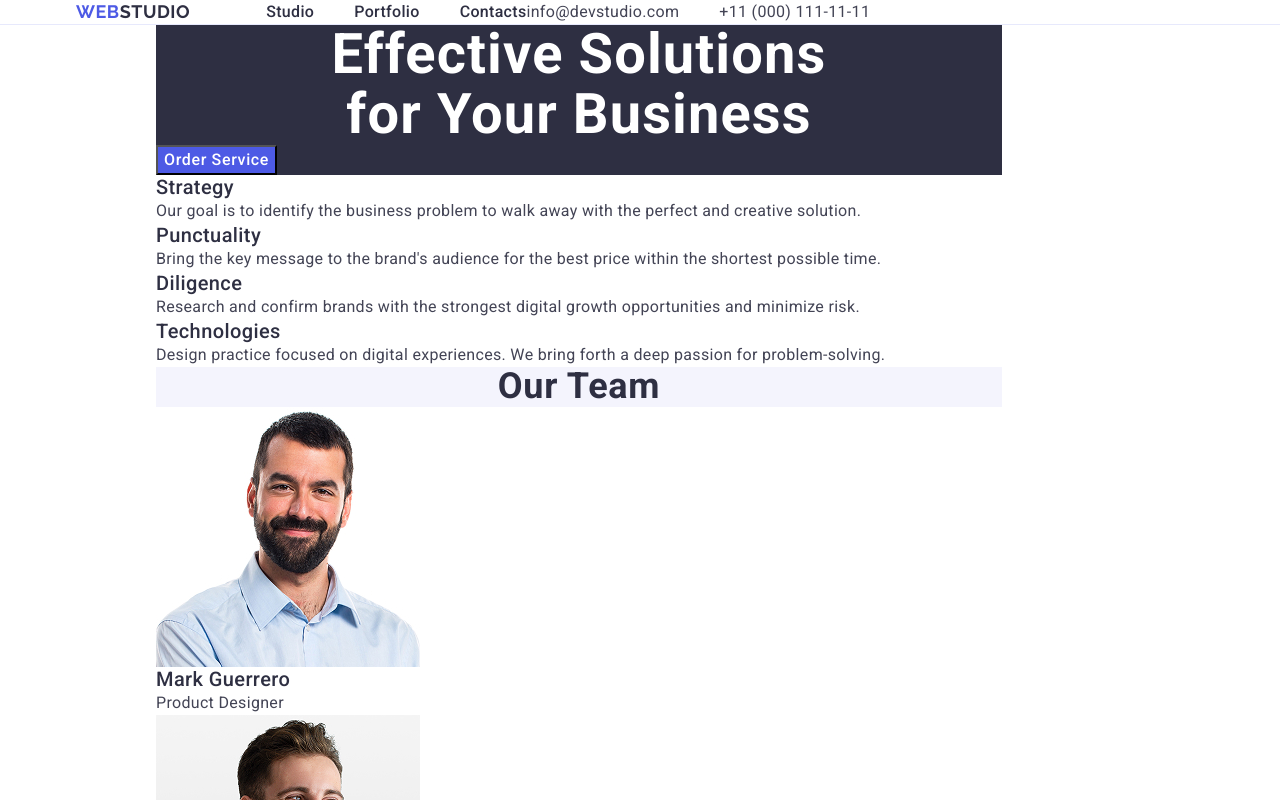
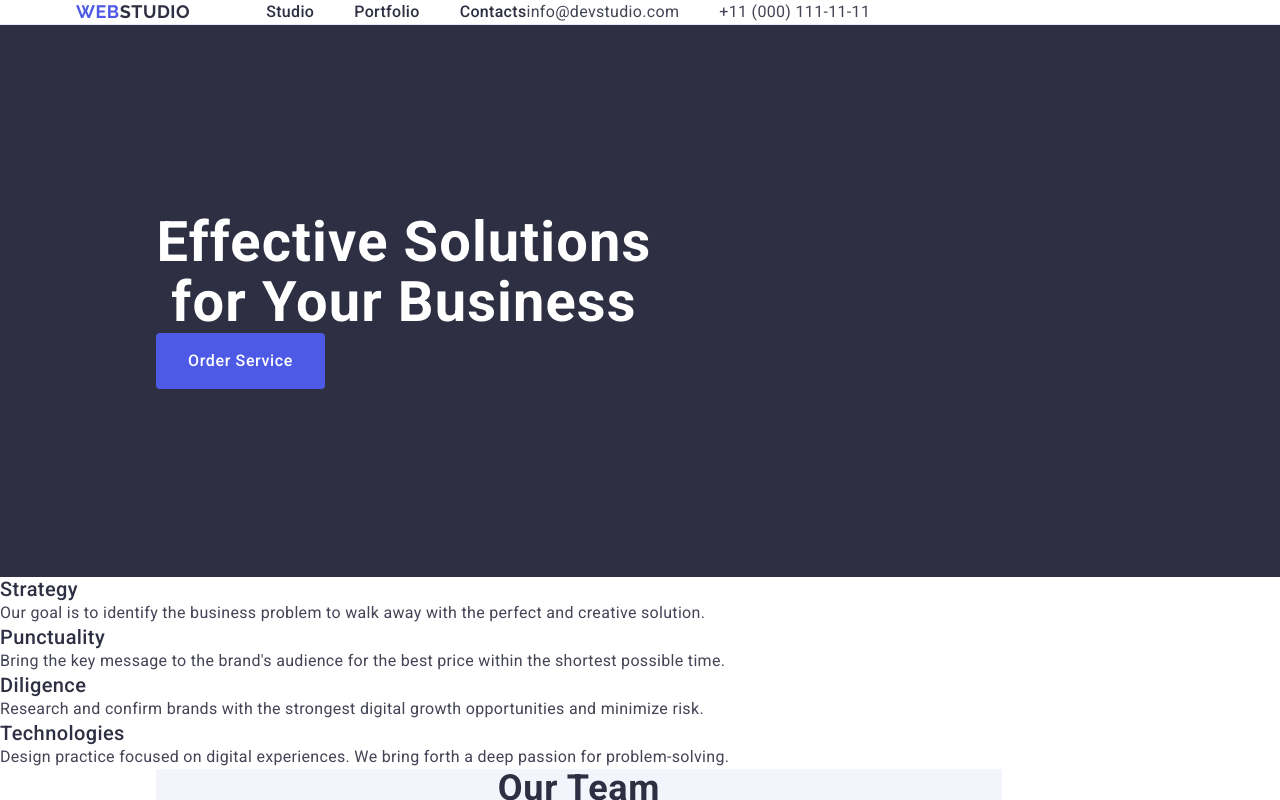
Before and after one commit to dziuban05/goit-markup-hw-03, a plain HTML site: page index.html in a window 1280 px wide. Shown: the top 800 px of the page. Drawn offline with nearby package versions, Linux system fonts and the light colour scheme.

Commit message:
section1

```diff
--- a/css/styles.css
+++ b/css/styles.css
@@ -30,8 +30,6 @@ img  {
     max-width: 1158px;
     padding-left: 156px;
     padding-right: 156px;
-    margin-left:
-    margin-right:
 }
 
 .contact {
@@ -98,6 +96,7 @@ address {
     letter-spacing: 0.02em;
     text-align: center;
     color: #fff;
+    max-width: 496px;
 }
 
 .button-one {
@@ -110,6 +109,12 @@ address {
     color: #fff;
     cursor: pointer;
     font-family: "Roboto", sans-serif;
+    display: block;
+    min-width: 169px;
+    height: 56px;
+    border: none;
+    border-radius: 4px;
+    cursor: pointer;
 }
 
 .button-one:hover, .button-one:focus {
@@ -196,3 +201,8 @@ p {
     display: flex;
     gap: 40px;
 }
+
+.solutions {
+    padding: 188px 0;
+
+}
--- a/index.html
+++ b/index.html
@@ -56,18 +56,19 @@
     <main>
       <!-- #region Solutions -->
 
-      <div class="container">
-        <section class="solutions">
+      <section class="solutions">
+        <div class="container">
           <h1 class="solutions-text">
             Effective Solutions<br />
             for Your Business
           </h1>
           <button class="button-one" type="button">Order Service</button>
-        </section>
-      </div>
+        </div>
+      </section>
+
       <!-- #endregion Solutions -->
       <!-- #region Advantages -->
-      <section class="container">
+      <section class="advantages">
         <h2 hidden class="headline">Advantages</h2>
         <ul>
           <li>
```
